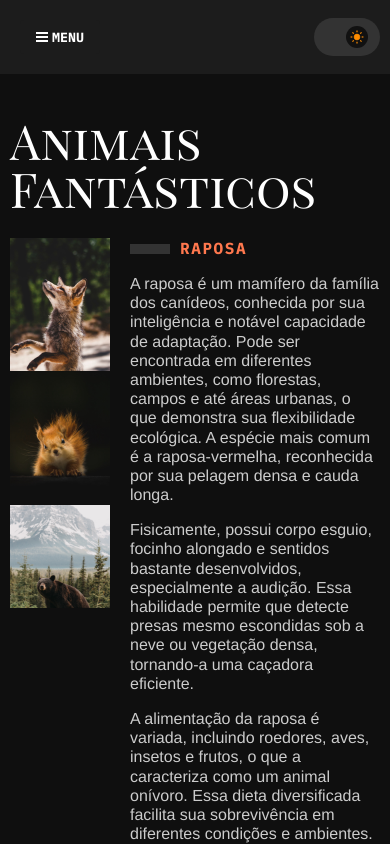
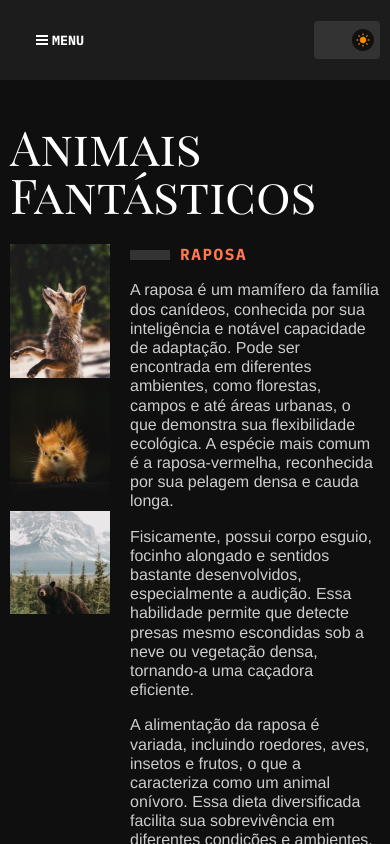
Before and after one commit to diegosantiago92/animais-fantasticos, a website built with webpack: page index.html in a window 390 px wide. Both pictures are taken after a click on the button "Alternar tema". Shown: the top 844 px of the page. Built offline with nearby package versions, Linux system fonts and the light colour scheme; no server answers.

Commit message:
style: ajusta bordas e padding do botão no menu mobile

```diff
--- a/css/geral.css
+++ b/css/geral.css
@@ -409,7 +409,7 @@ body {
   width: 58px;
   height: 30px;
   background: #e4e4e4;
-  border-radius: 50px;
+  border-radius: 4px;
   display: flex;
   align-items: center;
   padding: 4px;
@@ -459,7 +459,7 @@ body {
 }
 
 .dark .toggle-thumb {
-  transform: translateX(28px);
+  transform: translateX(34px);
   background: #111;
 }
 
--- a/css/menu-mobile.css
+++ b/css/menu-mobile.css
@@ -7,7 +7,7 @@
         display: flex;
         background: #222;
         border: none;
-        padding: .5rem 1rem;
+        padding: .7rem 1rem;
         border-radius: 4px;
         text-transform: uppercase;
         font-family: 'IBM Plex Mono', monospace;
```
